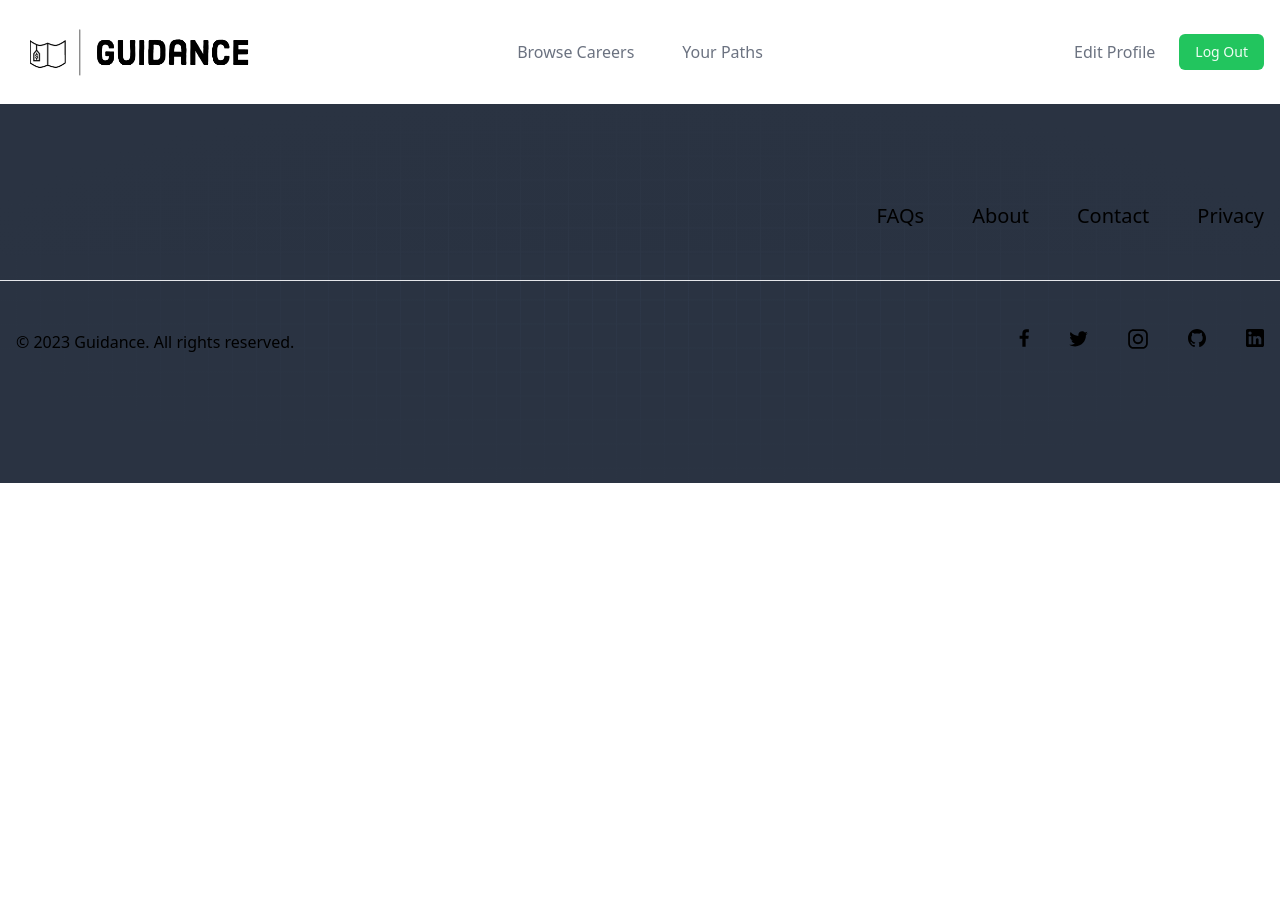
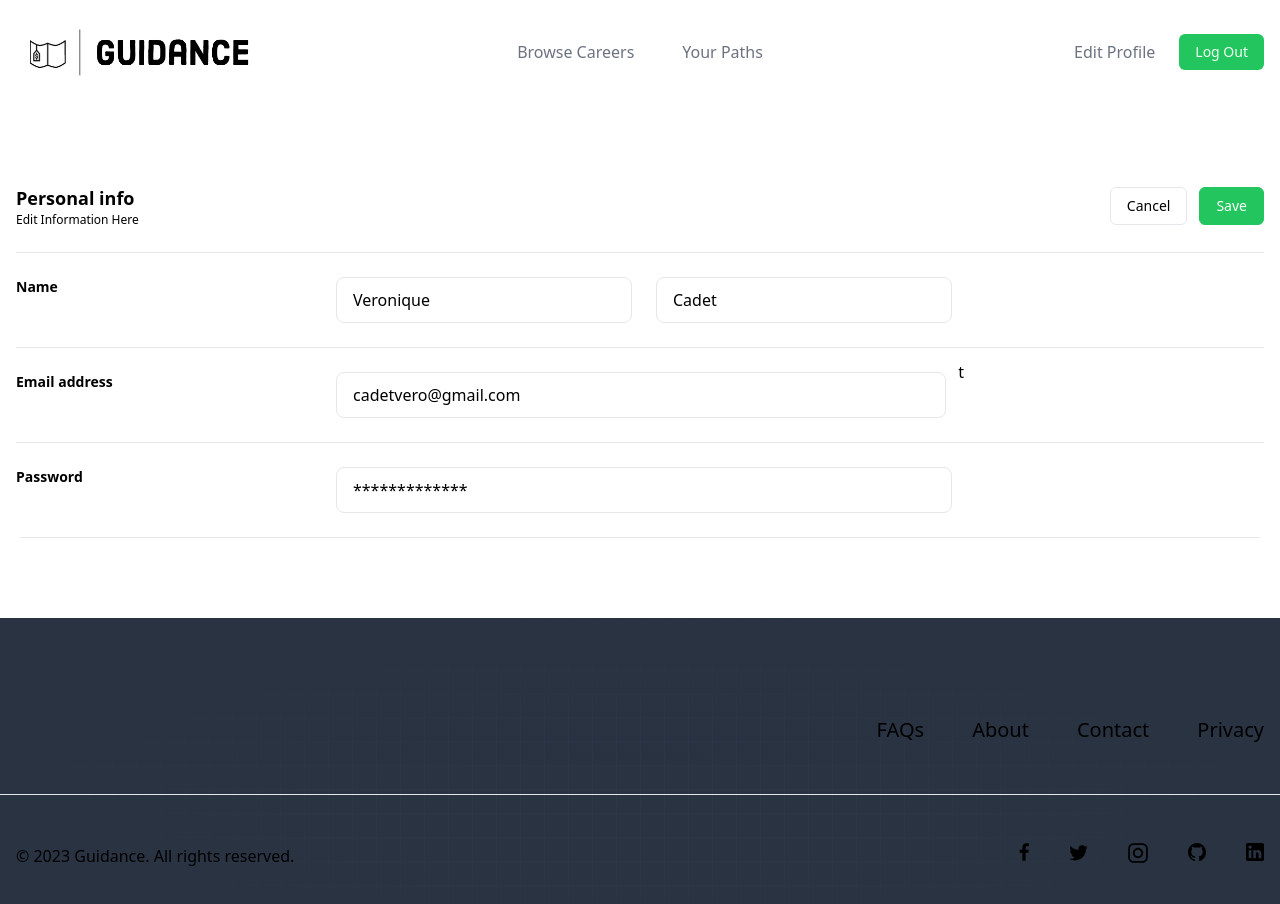
Before and after one commit to veronique-cadet/phase-4-project-frontend, a React (Create React App) app in the folder guidance/: page /editprofile in a window 1280 px wide. Shown: the top 904 px of the page. Before the commit the page ends 800 px from the top, so only its background shows below. Built offline with nearby package versions, Linux system fonts and the light colour scheme.

Commit message:
edit profile added

```diff
--- a/guidance/src/components/EditProfile.jsx
+++ b/guidance/src/components/EditProfile.jsx
@@ -1,11 +1,92 @@
-import React from 'react'
+import React, {useState} from 'react'
 import NavBarTwo from './NavBarTwo'
 import Footer from "./Footer.jsx"
+import { Link } from "react-router-dom";
 
 function EditProfile() {
+
+  const [first, setFirst] = useState("Veronique")
+  const [last, setLast] = useState("Cadet")
+  const [email, setEmail] = useState("cadetvero@gmail.com")
+  const [password, setPassword] = useState("*************")
+
+
   return (
     <div>
       <NavBarTwo />
+      <section className="py-4 bg-white">
+  <div className="container p-16 px-4 mx-auto">
+    <div className="h-full overflow-hidden bg-white rounded-md">
+      <div className="pb-6 border-b border-coolGray-100">
+        <div className="flex flex-wrap items-center justify-between -m-2">
+          <div className="w-full p-2 md:w-auto">
+            <h2 className="text-lg font-semibold text-coolGray-900" contenteditable="false">Personal info</h2>
+            <p className="text-xs font-medium text-coolGray-500" contenteditable="false">Edit Information Here</p>
+          </div>
+          <div className="w-full p-2 md:w-auto">
+            <div className="flex flex-wrap justify-between -m-1.5">
+              <div className="w-full md:w-auto p-1.5">
+              <Link to="/explore"><button className="flex flex-wrap justify-center w-full px-4 py-2 text-sm font-medium bg-white border border-gray-200 rounded-md text-coolGray-500 hover:text-gray-600 hover:border-coolgray-300 shadow-button">
+                  <p>Cancel</p>
+                </button></Link>
+              </div>
+              <div className="w-full md:w-auto p-1.5">
+                <button className="flex flex-wrap justify-center w-full px-4 py-2 text-sm font-medium text-white bg-green-500 border border-green-500 rounded-md hover:bg-green-600 shadow-button">
+                  <p>Save</p>
+                </button>
+              </div>
+            </div>
+          </div>
+        </div>
+      </div>
+      <div className="py-6 border-b border-coolGray-100">
+        <div className="w-full md:w-9/12">
+          <div className="flex flex-wrap -m-3">
+            <div className="w-full p-3 md:w-1/3">
+              <p className="text-sm font-semibold text-coolGray-800">Name</p>
+            </div>
+            <div className="w-full p-3 md:w-1/3">
+              <input value={first} onChange={(e) => setFirst(e.target.value)} className="w-full px-4 py-2.5 text-base text-coolGray-900 font-normal outline-none focus:border-green-500 border border-coolGray-200 rounded-lg shadow-input" type="text" placeholder="John"/>
+            </div>
+            <div className="w-full p-3 md:w-1/3">
+              <input value={last} onChange={(e) => setLast(e.target.value)}className="w-full px-4 py-2.5 text-base text-coolGray-900 font-normal outline-none focus:border-green-500 border border-coolGray-200 rounded-lg shadow-input" type="text" placeholder="Doe"/>
+            </div>
+          </div>
+        </div>
+      </div>
+      <div className="py-6 border-b border-coolGray-100">
+        <div className="w-full md:w-9/12">
+          <div className="flex flex-wrap -m-3">
+            <div className="w-full p-3 md:w-1/3">
+              <p className="text-sm font-semibold text-coolGray-800">Email address</p>
+            </div>
+            <div className="w-full p-3 md:flex-1">
+              <input value={email} onChange={(e) => setEmail(e.target.value)}className="w-full px-4 py-2.5 text-base text-coolGray-900 font-normal outline-none focus:border-green-500 border border-coolGray-200 rounded-lg shadow-input" type="text" placeholder="johndoe@flex.co"/>
+            </div>t
+          </div>
+        </div>
+      </div>
+
+      <div className="py-6 border-b border-coolGray-100">
+        <div className="w-full md:w-9/12">
+          <div className="flex flex-wrap -m-3">
+            <div className="w-full p-3 md:w-1/3">
+              <p className="text-sm font-semibold text-coolGray-800" contenteditable="false">Password</p>
+            </div>
+            <div className="w-full p-3 md:flex-1">
+              <input value={password} onChange={(e) => setPassword(e.target.value)}className="w-full px-4 py-2.5 text-base text-coolGray-900 font-normal outline-none focus:border-green-500 border border-coolGray-200 rounded-lg shadow-input" type="text" placeholder="password"/>
+            </div>
+          </div>
+        </div>
+      </div>
+
+
+
+
+
+    </div>
+  </div>
+</section>
     <Footer />
     </div>
   )
```
